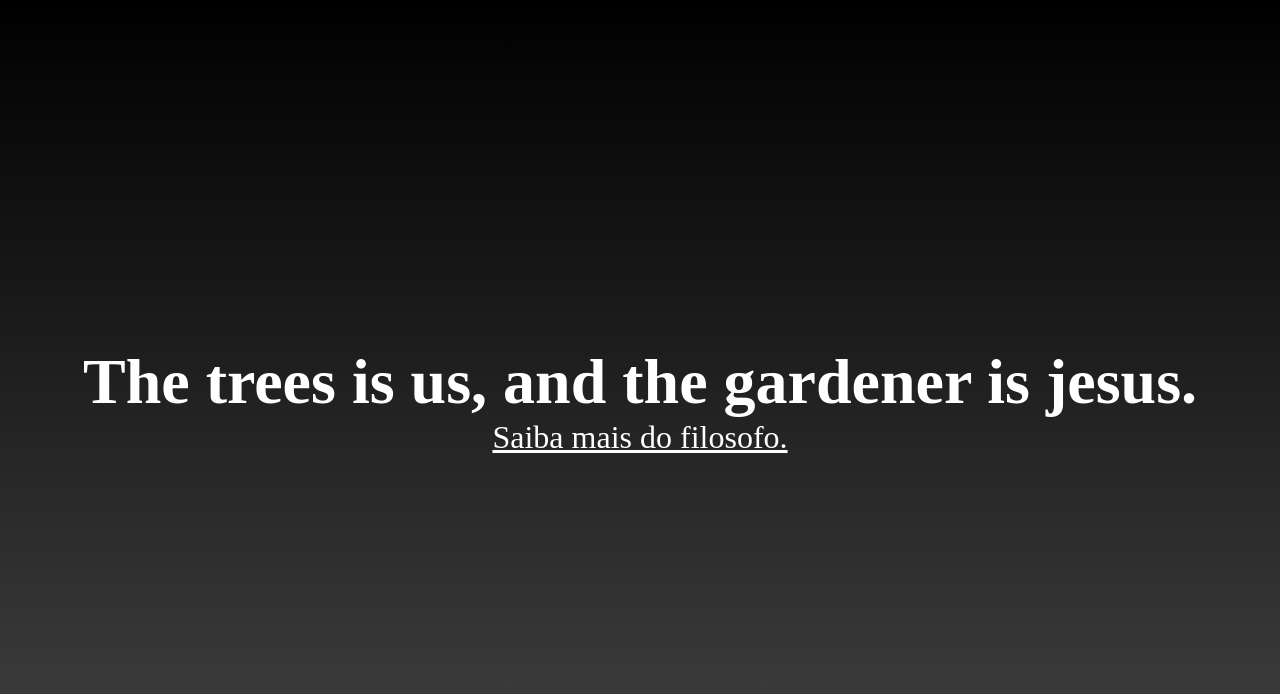
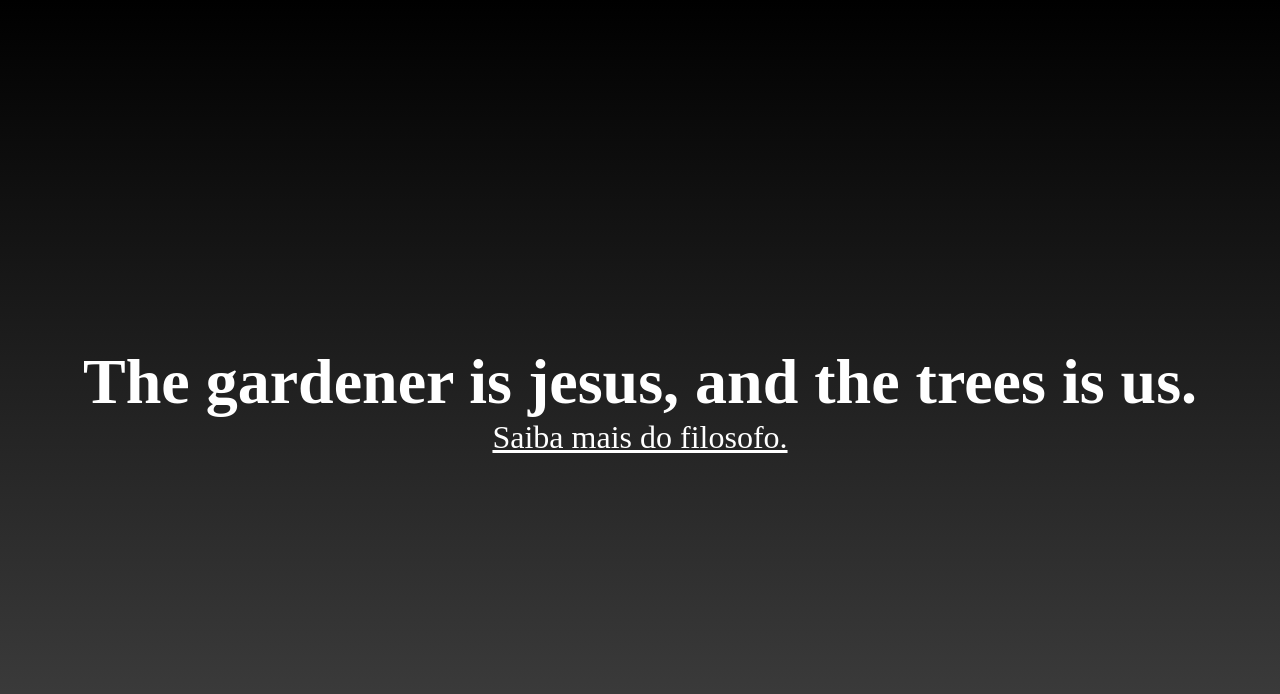
Before and after one commit to EnzoDPrado/projeto-ds1m2, a plain HTML site: page index.html in a window 1280 px wide. Drawn offline with Linux system fonts and the light colour scheme.

Commit message:
Correção do erro da frase

```diff
--- a/index.html
+++ b/index.html
@@ -12,7 +12,7 @@
 
         <div class="intro">
             <h1>
-                The trees is us, and the gardener  is jesus.
+                The gardener is jesus, and the trees is us.
             </h1>
             <a href="https://www.youtube.com/watch?v=j6q4FC_g6d0" target="_blank">Saiba mais do filosofo.</a>
         </div>
```
